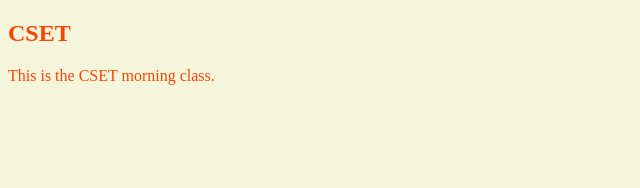
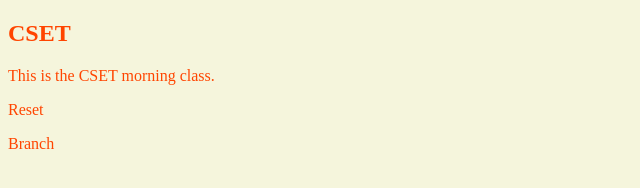
Before and after one commit to stefanescuowen-cmd/CSET-115, a plain HTML site: page index.html in a window 1280 px wide. Shown: the whole page, without its empty margins (0-640 px from the left). Drawn offline with Linux system fonts and the light colour scheme.

Commit message:
Added third paragraph

```diff
--- a/index.html
+++ b/index.html
@@ -12,6 +12,8 @@
     <article>
         <h1>CSET</h1>
         <p>This is the CSET morning class.</p>
+        <p>Reset</p>
+        <p>Branch</p>
     </article>
     <footer></footer>
 </body>
```
